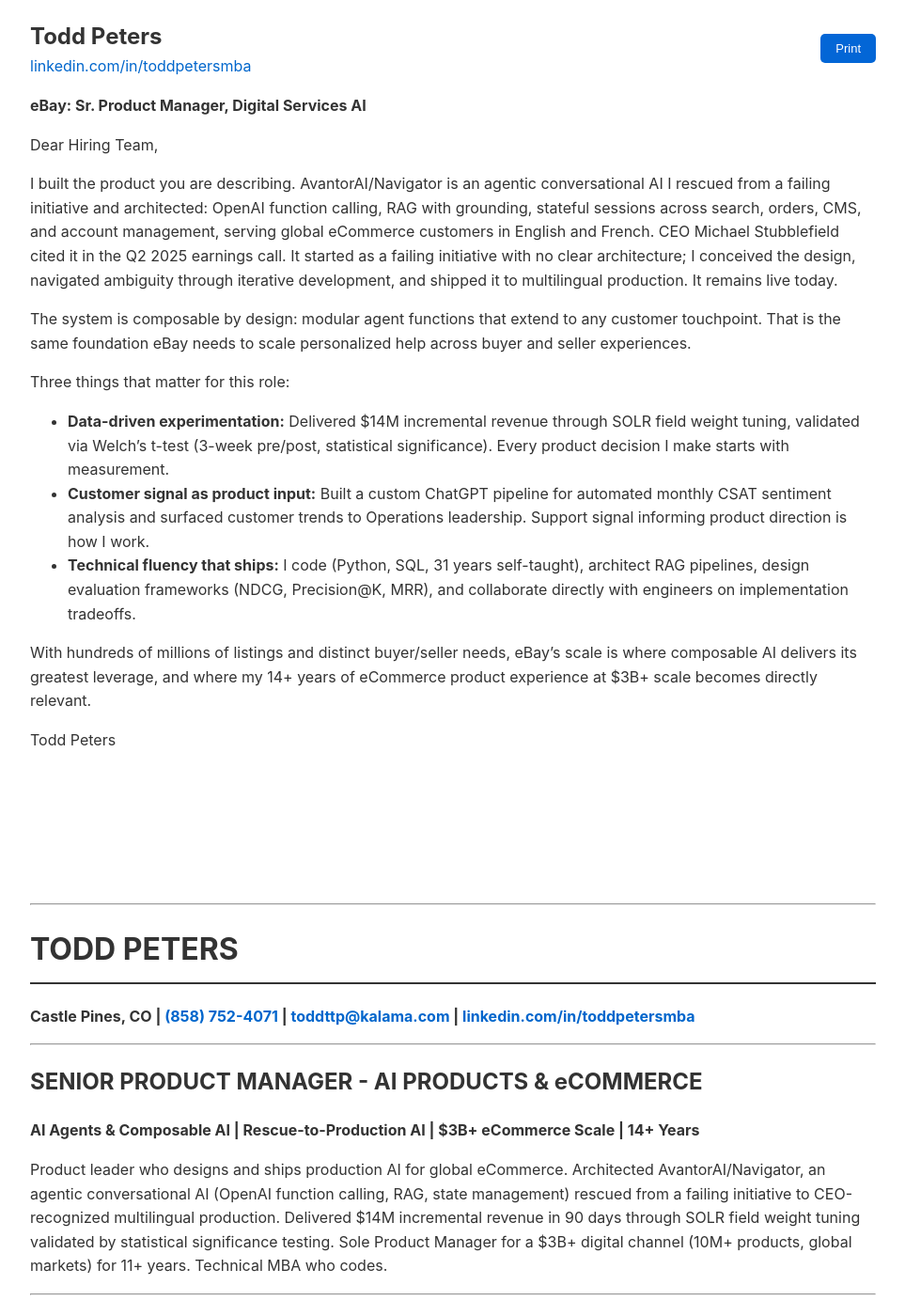
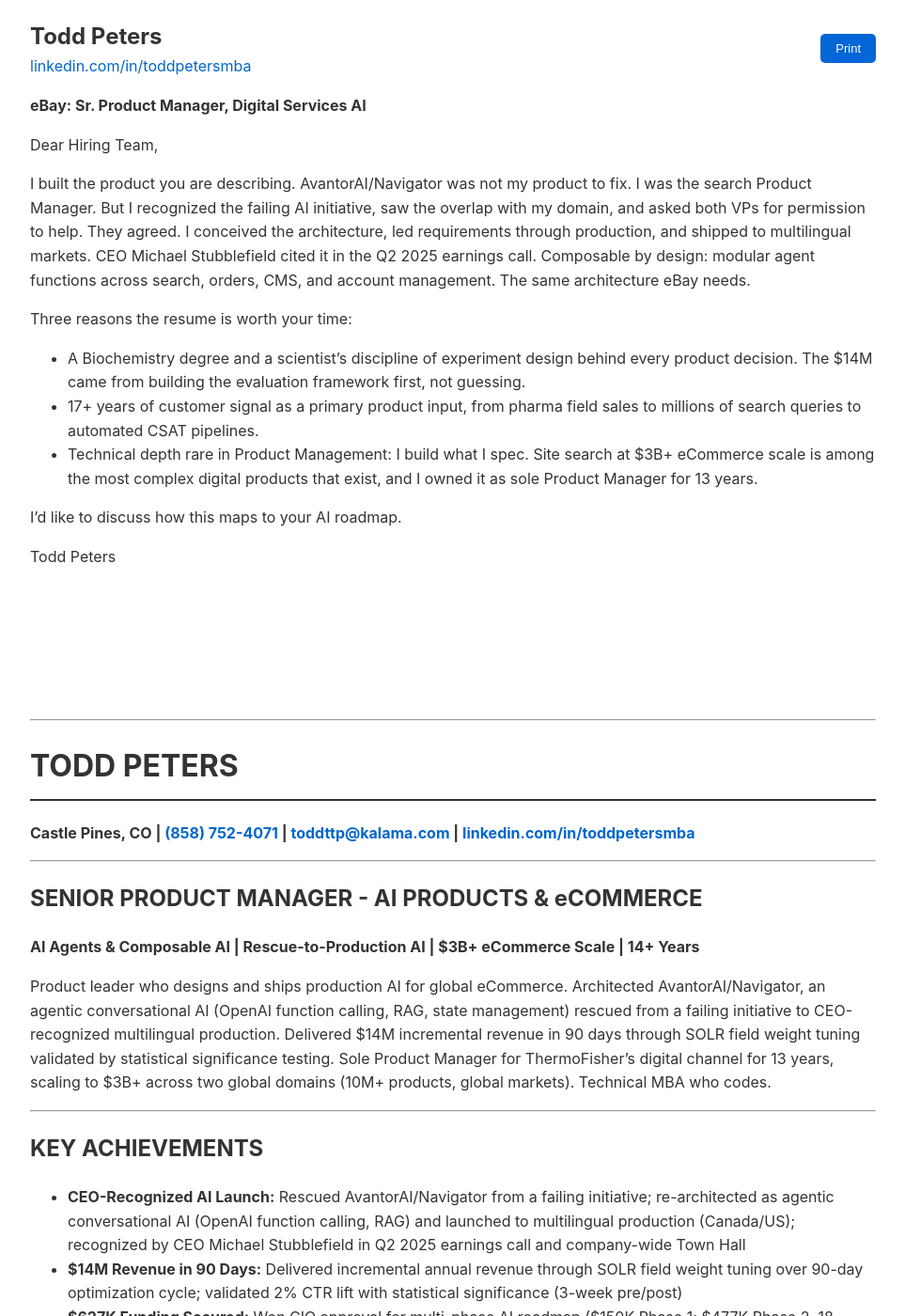
Before and after one commit to tsimech/tsimech.github.io, a Jekyll site: the page built from docs/ebay_sr_prod_mgr_ai.md, in a window 1280 px wide and 1400 px high. Shown: the whole window at 94% size, without its empty margins (158-1121 px from the left). Built offline with Jekyll 4.4.1, drawn with Linux system fonts in a browser that asks for light colours; some of the changed text lies outside the part shown.

Commit message:
eBay: finalize CL+resume — proactive ownership framing, 13yr sole PM, scaling to 3B+

```diff
--- a/docs/ebay_sr_prod_mgr_ai.md
+++ b/docs/ebay_sr_prod_mgr_ai.md
@@ -30,33 +30,25 @@ setTimeout(function() {
 
 Dear Hiring Team,
 
-I built the product you are describing. AvantorAI/Navigator is an agentic
-conversational AI I rescued from a failing initiative and architected: OpenAI function calling, RAG with
-grounding, stateful sessions across search, orders, CMS, and account management,
-serving global eCommerce customers in English and French. CEO Michael Stubblefield
-cited it in the Q2 2025 earnings call. It started as a failing initiative with no
-clear architecture; I conceived the design, navigated ambiguity through iterative
-development, and shipped it to multilingual production. It remains live today.
+I built the product you are describing. AvantorAI/Navigator was not my product to
+fix. I was the search Product Manager. But I recognized the failing AI initiative,
+saw the overlap with my domain, and asked both VPs for permission to help. They
+agreed. I conceived the architecture, led requirements through production, and
+shipped to multilingual markets. CEO Michael Stubblefield cited it in the Q2 2025
+earnings call. Composable by design: modular agent functions across search, orders,
+CMS, and account management. The same architecture eBay needs.
 
-The system is composable by design: modular agent functions that extend to any
-customer touchpoint. That is the same foundation eBay needs to scale personalized
-help across buyer and seller experiences.
+Three reasons the resume is worth your time:
 
-Three things that matter for this role:
+- A Biochemistry degree and a scientist's discipline of experiment design behind every product
+  decision. The $14M came from building the evaluation framework first, not guessing.
+- 17+ years of customer signal as a primary product input, from pharma field sales
+  to millions of search queries to automated CSAT pipelines.
+- Technical depth rare in Product Management: I build what I spec. Site search at
+  $3B+ eCommerce scale is among the most complex digital products that exist, and
+  I owned it as sole Product Manager for 13 years.
 
-- **Data-driven experimentation:** Delivered $14M incremental revenue through SOLR
-  field weight tuning, validated via Welch's t-test (3-week pre/post, statistical
-  significance). Every product decision I make starts with measurement.
-- **Customer signal as product input:** Built a custom ChatGPT pipeline for
-  automated monthly CSAT sentiment analysis and surfaced customer trends to
-  Operations leadership. Support signal informing product direction is how I work.
-- **Technical fluency that ships:** I code (Python, SQL, 31 years self-taught),
-  architect RAG pipelines, design evaluation frameworks (NDCG, Precision@K, MRR),
-  and collaborate directly with engineers on implementation tradeoffs.
-
-With hundreds of millions of listings and distinct buyer/seller needs, eBay's
-scale is where composable AI delivers its greatest leverage, and where my 14+
-years of eCommerce product experience at $3B+ scale becomes directly relevant.
+I'd like to discuss how this maps to your AI roadmap.
 
 Todd Peters
 
@@ -72,16 +64,16 @@ Todd Peters
 ## SENIOR PRODUCT MANAGER - AI PRODUCTS & eCOMMERCE
 **AI Agents & Composable AI | Rescue-to-Production AI | $3B+ eCommerce Scale | 14+ Years**
 
-Product leader who designs and ships production AI for global eCommerce. Architected AvantorAI/Navigator, an agentic conversational AI (OpenAI function calling, RAG, state management) rescued from a failing initiative to CEO-recognized multilingual production. Delivered $14M incremental revenue in 90 days through SOLR field weight tuning validated by statistical significance testing. Sole Product Manager for a $3B+ digital channel (10M+ products, global markets) for 11+ years. Technical MBA who codes.
+Product leader who designs and ships production AI for global eCommerce. Architected AvantorAI/Navigator, an agentic conversational AI (OpenAI function calling, RAG, state management) rescued from a failing initiative to CEO-recognized multilingual production. Delivered $14M incremental revenue in 90 days through SOLR field weight tuning validated by statistical significance testing. Sole Product Manager for ThermoFisher's digital channel for 13 years, scaling to $3B+ across two global domains (10M+ products, global markets). Technical MBA who codes.
 
 ---
 
 ## KEY ACHIEVEMENTS
 
 - **CEO-Recognized AI Launch:** Rescued AvantorAI/Navigator from a failing initiative; re-architected as agentic conversational AI (OpenAI function calling, RAG) and launched to multilingual production (Canada/US); recognized by CEO Michael Stubblefield in Q2 2025 earnings call and company-wide Town Hall
-- **$14M Revenue in 90 Days:** Delivered incremental annual revenue through SOLR field weight tuning over 90-day optimization cycle; validated 2% CTR lift with statistical significance (Welch's t-test, 3-week pre/post analysis)
+- **$14M Revenue in 90 Days:** Delivered incremental annual revenue through SOLR field weight tuning over 90-day optimization cycle; validated 2% CTR lift with statistical significance (3-week pre/post)
 - **$627K Funding Secured:** Won CIO approval for multi-phase AI roadmap ($150K Phase 1; $477K Phase 2, 18-person team) by demonstrating $170M 3-year revenue impact
-- **$3B+ Channel:** Sole Product Manager for thermofisher.com and fishersci.com, 10M+ complex scientific products, global markets, multilingual, for 11+ years with 95% decision autonomy
+- **$3B+ Channel:** Sole Product Manager for ThermoFisher's digital channel for 13 years; scaled to $3B+ across thermofisher.com and fishersci.com, 10M+ complex scientific products, global markets, multilingual, with 95% decision autonomy
 - **Two Enterprise Platform Migrations:** Led FAST-to-Endeca and Endeca-to-Lucidworks Fusion replacements with pre-production A/B testing strategy protecting $3B+ in digital revenue
 
 ---
@@ -101,7 +93,7 @@ Led AI product strategy and search optimization for global life sciences eCommer
 
 **Revenue, Experimentation & Data-Driven Decisions**
 - Delivered $14M annual incremental revenue through SOLR field weight tuning validated over 90-day optimization cycle
-- Validated 2% CTR lift with Welch's t-test (3-week pre/post, statistical significance); presented results to VP and Operations leadership
+- Validated 2% CTR lift to statistical significance (3-week pre/post); presented results to VP and Operations leadership
 - Evaluated search quality using NDCG, Precision@K, Recall@K, MRR at multiple depths; made tradeoff decisions using non-inferiority testing
 - Secured $627K funding ($150K Phase 1; $477K Phase 2, 18-person team) via CIO-level business case demonstrating $170M 3-year revenue impact
 - Automated monthly CSAT analysis using custom ChatGPT for sentiment analysis and trend identification; presented customer insights to Operations leadership
@@ -151,9 +143,9 @@ Sole Product Manager for $3B+ digital revenue channel (thermofisher.com, fishers
 **Conversational AI & Agentic Frameworks:** OpenAI function calling, RAG (SOLR IR + LLM), state management, prompt engineering, hallucination mitigation, semantic retrieval, conversational interface design
 **Search Platforms:** SAP SOLR, Lucidworks Fusion, Endeca, FAST; platform migrations with pre-production A/B testing; Elasticsearch with dense vector embeddings (demo, HuggingFace models)
 **Ranking & Evaluation:** Field weight tuning, behavioral re-ranking (clicks, conversions), NDCG, Precision@K, Recall@K, MRR, non-inferiority testing
-**Experimentation & Analytics:** Welch's t-test, A/B testing, statistical significance, GA4 (implementation), Adobe Analytics, $/click revenue attribution
+**Experimentation & Analytics:** A/B testing, statistical significance testing, GA4 (implementation), Adobe Analytics, $/click revenue attribution
 **Product Frameworks:** 0-to-1 development, Agile/SAFe, WSJF, OKRs, business case/ROI modeling, Jira, Confluence
-**Programming:** Python, SQL, VBA, C/C++, HTML/CSS, JavaScript; GitHub Copilot power user; self-taught 31 years
+**Programming:** Python, SQL, VBA, C/C++, HTML/CSS, JavaScript; GitHub Copilot power user; lifelong self-taught programmer
 
 ---
 
```
